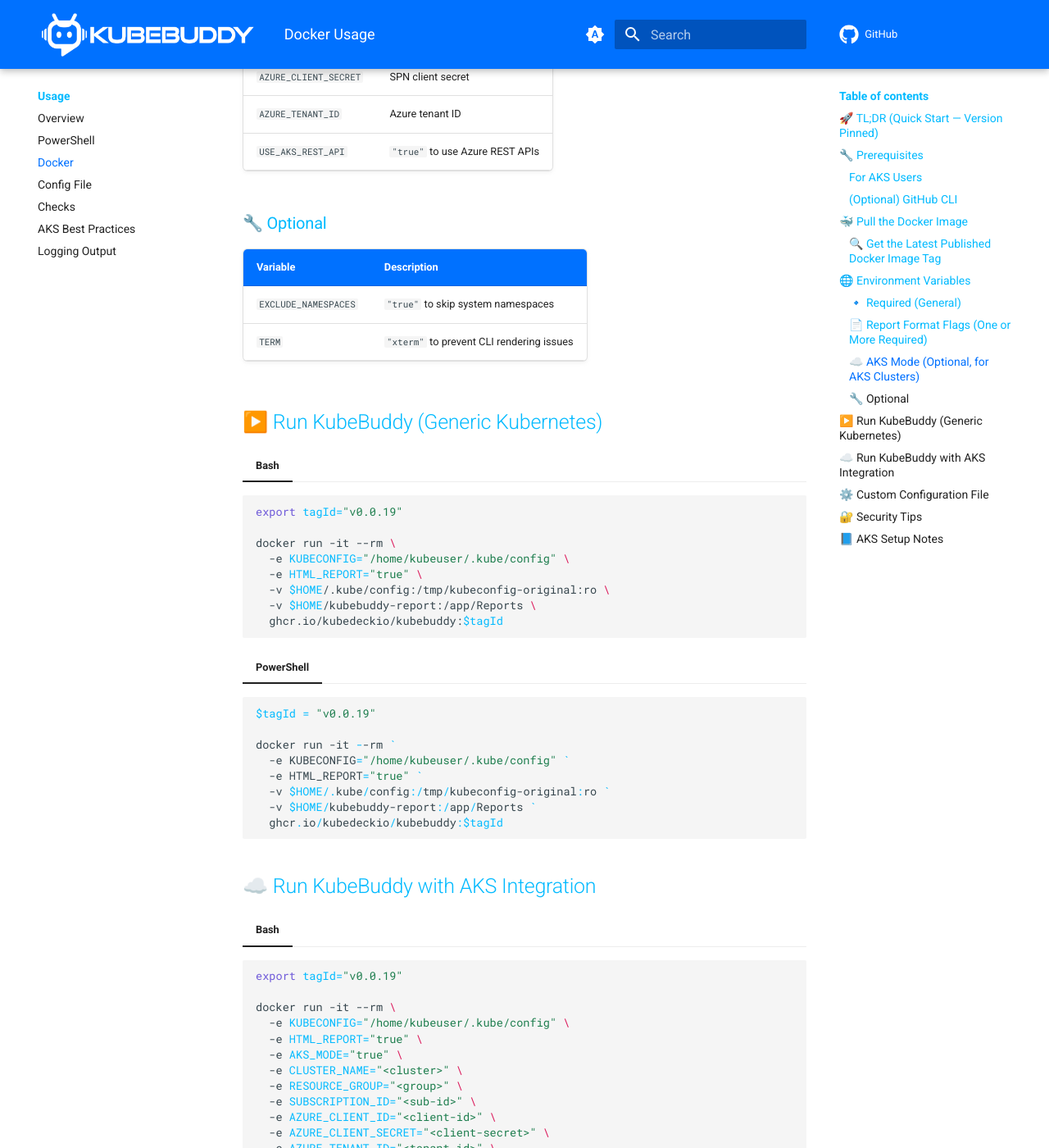
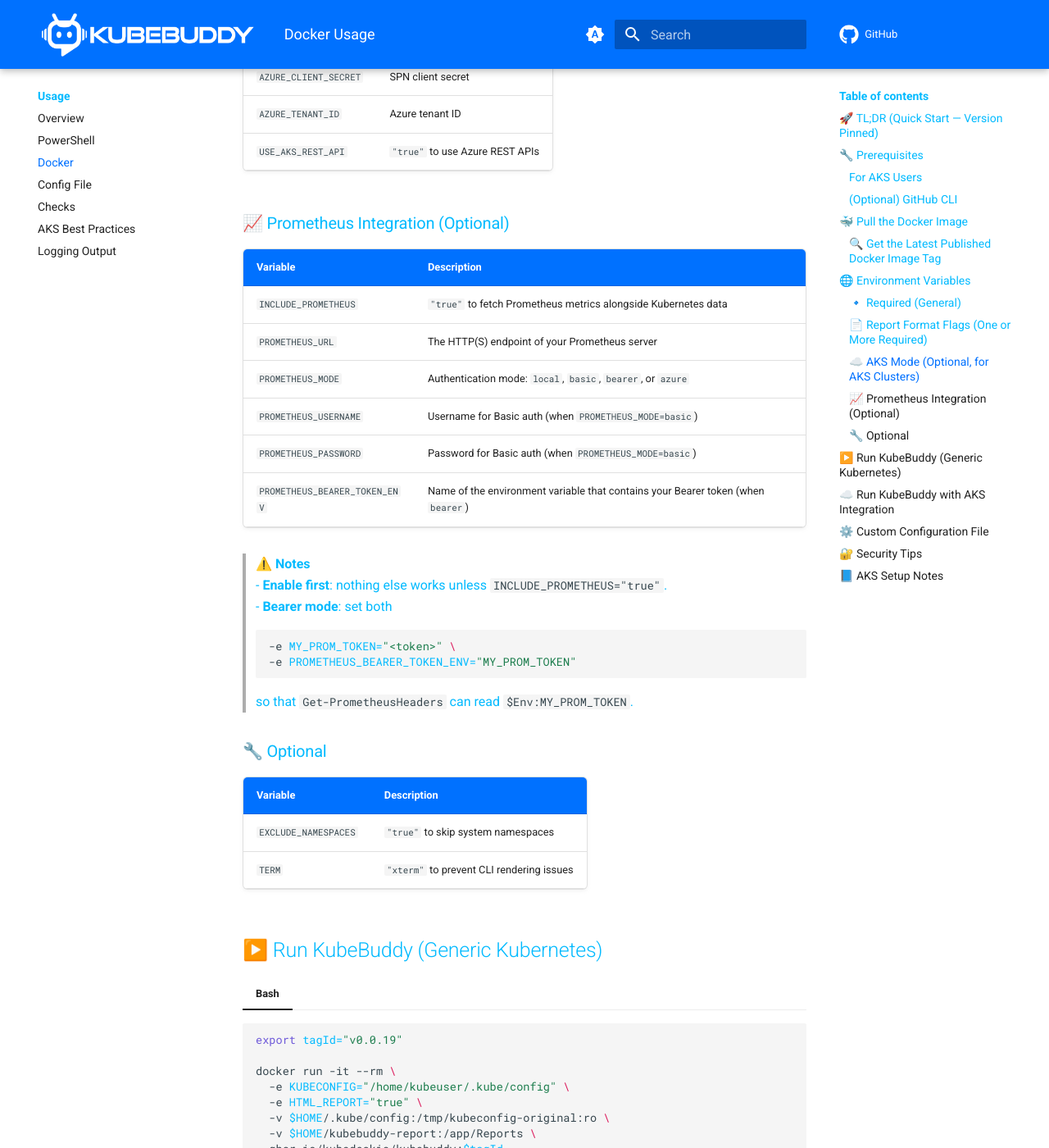
Before and after one commit to KubeDeckio/KubeBuddy, an MkDocs documentation site: the page built from docs/usage/docker-usage.md, in a window 1280 px wide and 1400 px high, scrolled down 3263 px. Shown: the whole window at 82% size. Built offline with MkDocs 1.6.1 and Material for MkDocs 9.7.7, drawn with Linux system fonts in a browser that asks for light colours; comment, search, counter and statistics services are not loaded.

Commit message:
prom updates

````diff
--- a/docs/usage/docker-usage.md
+++ b/docs/usage/docker-usage.md
@@ -145,6 +145,27 @@
 | `AZURE_TENANT_ID`     | Azure tenant ID                 |
 | `USE_AKS_REST_API`    | `"true"` to use Azure REST APIs |
 
+### 📈 Prometheus Integration (Optional)
+
+| Variable                       | Description                                                                       |
+| ------------------------------ | --------------------------------------------------------------------------------- |
+| `INCLUDE_PROMETHEUS`           | `"true"` to fetch Prometheus metrics alongside Kubernetes data                    |
+| `PROMETHEUS_URL`               | The HTTP(S) endpoint of your Prometheus server                                    |
+| `PROMETHEUS_MODE`              | Authentication mode: `local`, `basic`, `bearer`, or `azure`                       |
+| `PROMETHEUS_USERNAME`          | Username for Basic auth (when `PROMETHEUS_MODE=basic`)                            |
+| `PROMETHEUS_PASSWORD`          | Password for Basic auth (when `PROMETHEUS_MODE=basic`)                            |
+| `PROMETHEUS_BEARER_TOKEN_ENV`  | Name of the environment variable that contains your Bearer token (when `bearer`)  |
+
+> ⚠️ **Notes**
+> - **Enable first**: nothing else works unless `INCLUDE_PROMETHEUS="true"`.
+> - **Bearer mode**: set both
+>   ```bash
+>   -e MY_PROM_TOKEN="<token>" \
+>   -e PROMETHEUS_BEARER_TOKEN_ENV="MY_PROM_TOKEN"
+>   ```
+>   so that `Get-PrometheusHeaders` can read `$Env:MY_PROM_TOKEN`.
+
+
 ### 🔧 Optional
 
 | Variable             | Description                               |
````
Also changed, not shown: docs/usage/prometheus-integration.md (+20 -0 lines), 6 other files.
